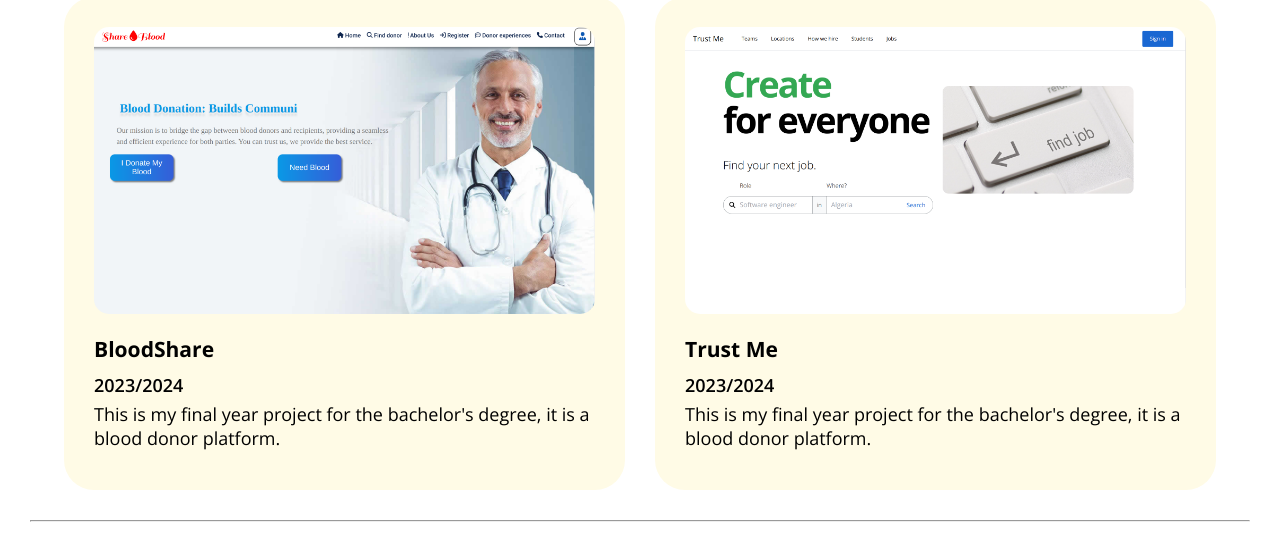
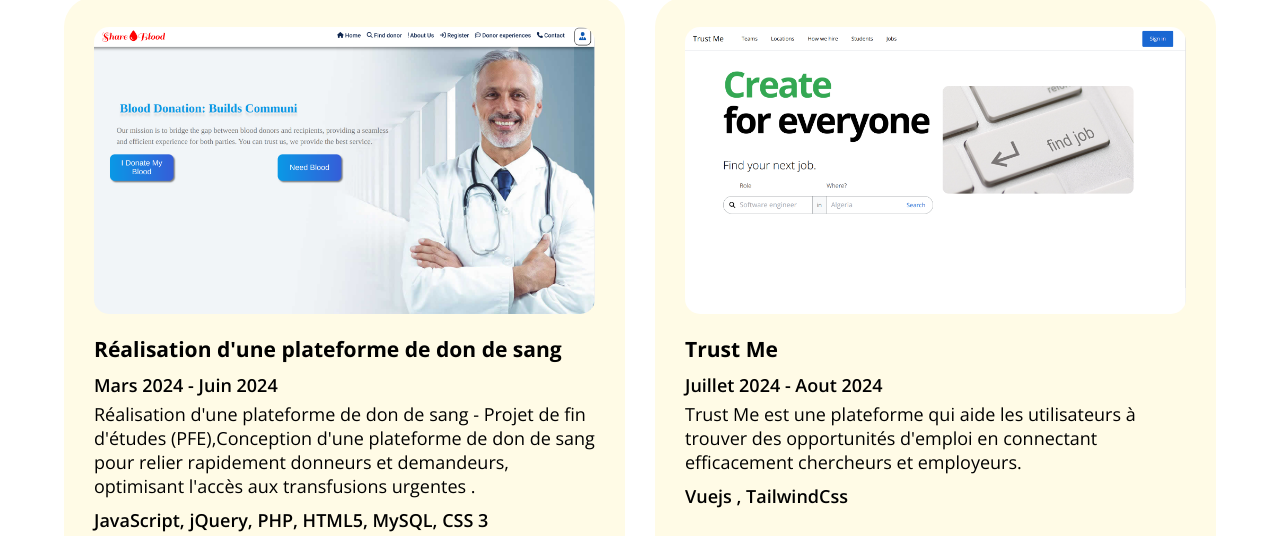
Before and after one commit to Rahal-Lyes/Rahal-Lyes, a plain HTML site: page index.html in a window 1280 px wide. Shown: the part 1744-2280 px from the top of the page. Drawn offline with nearby package versions, Linux system fonts and the light colour scheme.

Commit message:
project complet

```diff
--- a/index.html
+++ b/index.html
@@ -151,9 +151,16 @@
                 <figcaption>Plateform Donneurs De Sang</figcaption>
               </div>
             </figure>
-            <h3>BloodShare</h3>
-            <div>2023/2024</div>
-            <p>This is my final year project for the bachelor's degree, it is a blood donor platform.</p>
+            <h3>Réalisation d'une plateforme de don de sang
+              </h3>
+            <div>Mars 2024 - Juin 2024</div>
+            <p>Réalisation d'une plateforme de don de sang - Projet
+              de fin d'études (PFE),Conception d'une plateforme de don de sang pour relier
+               rapidement donneurs et demandeurs, optimisant l'accès aux transfusions urgentes  .</p>
+               <div>
+                JavaScript, jQuery, PHP, HTML5, MySQL, CSS 3
+               </div>
+               <a href="http://bloodshare.free.nf/public/index.php" style="text-decoration: none; font-size: medium;">Bloodshare</a>
 
         </article>
 
@@ -166,8 +173,11 @@
             </div>
           </figure>
           <h3>Trust Me</h3>
-          <div>2023/2024</div>
-          <p>This is my final year project for the bachelor's degree, it is a blood donor platform.</p>
+          <div>Juillet 2024 - Aout 2024</div>
+          <p>Trust Me est une plateforme qui aide les utilisateurs à trouver des opportunités d'emploi en connectant efficacement chercheurs et employeurs.</p>
+          <div>
+            Vuejs , TailwindCss
+           </div>
         </article>
       </div>
     </section>
```
